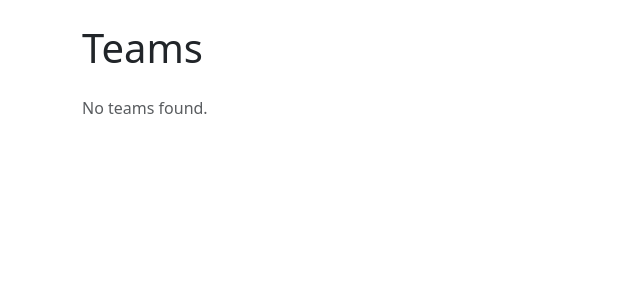
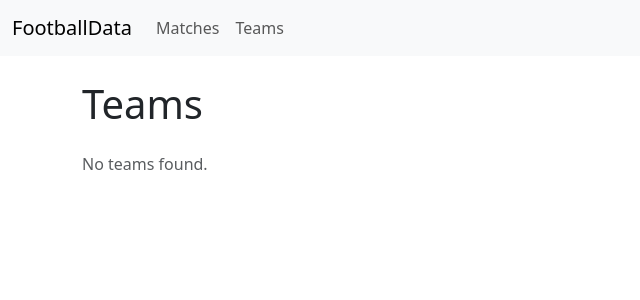
Before and after one commit to eryk2103/football, a Django app: page /teams/ in a window 1280 px wide. Shown: the top 300 px of the page, without its empty margins (0-640 px from the left). Run offline with Django 5.2, Linux system fonts and the light colour scheme; data that the repository does not hold is empty.

Commit message:
create navbar

```diff
--- a/templates/base.html
+++ b/templates/base.html
@@ -4,12 +4,33 @@
     <meta charset="utf-8">
     <meta name="viewport" content="width=device-width, initial-scale=1">
     <title>Bootstrap demo</title>
-    <link href="https://cdn.jsdelivr.net/npm/bootstrap@5.3.8/dist/css/bootstrap.min.css" rel="stylesheet" integrity="sha384-sRIl4kxILFvY47J16cr9ZwB07vP4J8+LH7qKQnuqkuIAvNWLzeN8tE5YBujZqJLB" crossorigin="anonymous">
+    <link href="https://cdn.jsdelivr.net/npm/bootstrap@5.3.8/dist/css/bootstrap.min.css" rel="stylesheet"
+          integrity="sha384-sRIl4kxILFvY47J16cr9ZwB07vP4J8+LH7qKQnuqkuIAvNWLzeN8tE5YBujZqJLB" crossorigin="anonymous">
 </head>
 <body>
+<nav class="navbar navbar-expand-lg bg-body-tertiary">
+  <div class="container-fluid">
+    <a class="navbar-brand" href="/">FootballData</a>
+    <button class="navbar-toggler" type="button" data-bs-toggle="collapse" data-bs-target="#navbarNav" aria-controls="navbarNav" aria-expanded="false" aria-label="Toggle navigation">
+      <span class="navbar-toggler-icon"></span>
+    </button>
+    <div class="collapse navbar-collapse" id="navbarNav">
+      <ul class="navbar-nav">
+        <li class="nav-item">
+            <li class="nav-item"><a class="nav-link" href="{% url 'matches_index' %}">Matches</a></li>
+        </li>
+        <li class="nav-item">
+            <li class="nav-item"><a class="nav-link" href="{% url 'teams_index' %}">Teams</a></li>
+        </li>
+      </ul>
+    </div>
+  </div>
+</nav>
 <div class="container">
     {% block content %}{% endblock %}
 </div>
-    <script src="https://cdn.jsdelivr.net/npm/bootstrap@5.3.8/dist/js/bootstrap.bundle.min.js" integrity="sha384-FKyoEForCGlyvwx9Hj09JcYn3nv7wiPVlz7YYwJrWVcXK/BmnVDxM+D2scQbITxI" crossorigin="anonymous"></script>
+<script src="https://cdn.jsdelivr.net/npm/bootstrap@5.3.8/dist/js/bootstrap.bundle.min.js"
+        integrity="sha384-FKyoEForCGlyvwx9Hj09JcYn3nv7wiPVlz7YYwJrWVcXK/BmnVDxM+D2scQbITxI"
+        crossorigin="anonymous"></script>
 </body>
 </html>
```
Lines whose indentation alone changed are shown as unchanged.
